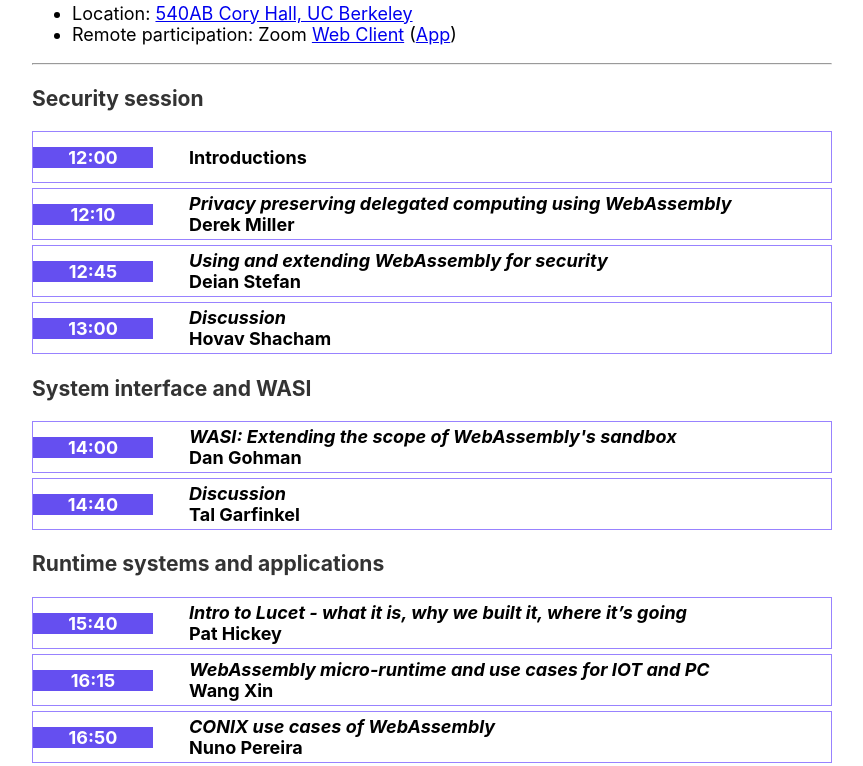
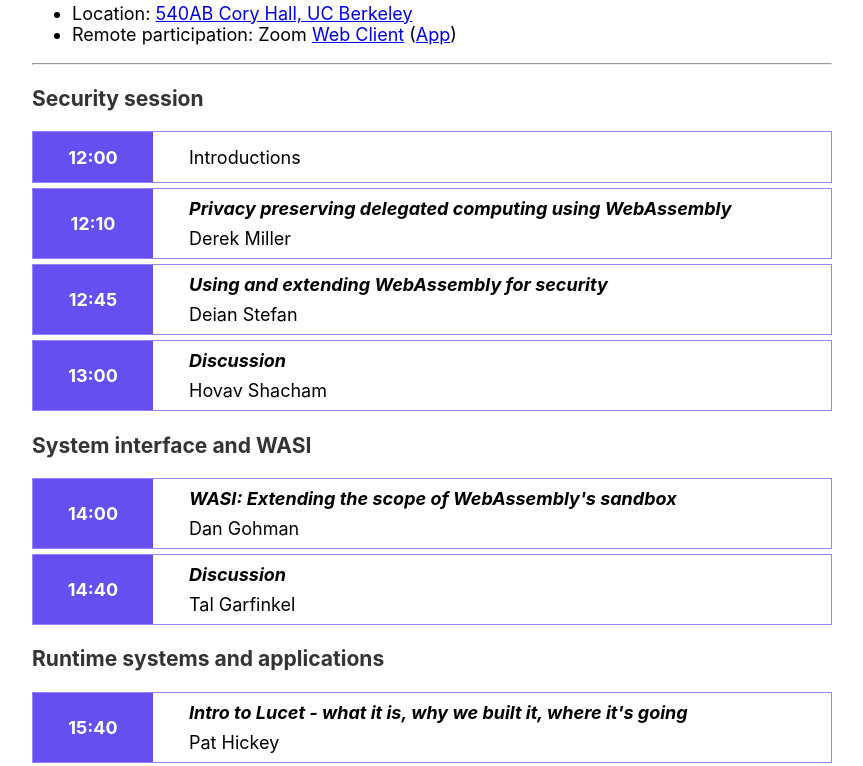
Before and after one commit to PLSysSec/wasm-beyond-the-browser, a plain HTML site: page index.html in a window 1280 px wide. Shown: the part 829-1595 px from the top of the page, without its empty margins (208-1071 px from the left). Drawn offline with Linux system fonts and the light colour scheme.

Commit message:
Style cleanup

```diff
--- a/index.html
+++ b/index.html
@@ -60,21 +60,21 @@
             <div class="event">
                 <div class="time">12:10</div>
                 <div class="desc">
-                  <em>Privacy preserving delegated computing using WebAssembly</em><br/>
+                  <em>Privacy preserving delegated computing using WebAssembly</em>
                   Derek Miller
                 </div>
             </div>
             <div class="event">
                 <div class="time">12:45</div>
                 <div class="desc">
-                  <em>Using and extending WebAssembly for security</em><br/>
+                  <em>Using and extending WebAssembly for security</em>
                   Deian Stefan
                 </div>
             </div>
             <div class="event">
                 <div class="time">13:00</div>
                 <div class="desc">
-                  <em>Discussion</em><br/>
+                  <em>Discussion</em>
                   Hovav Shacham
                 </div>
             </div>
@@ -84,14 +84,14 @@
             <div class="event">
                 <div class="time">14:00</div>
                 <div class="desc">
-                  <em>WASI: Extending the scope of WebAssembly's sandbox</em><br/>
+                  <em>WASI: Extending the scope of WebAssembly's sandbox</em>
                   Dan Gohman
                 </div>
             </div>
             <div class="event">
                 <div class="time">14:40</div>
                 <div class="desc">
-                  <em>Discussion</em><br/>
+                  <em>Discussion</em>
                   Tal Garfinkel
                 </div>
             </div>
@@ -101,28 +101,28 @@
             <div class="event">
                 <div class="time">15:40</div>
                 <div class="desc">
-                  <em>Intro to Lucet - what it is, why we built it, where it’s going</em><br/>
+                  <em>Intro to Lucet - what it is, why we built it, where it's going</em>
                   Pat Hickey
                 </div>
             </div>
             <div class="event">
                 <div class="time">16:15</div>
                 <div class="desc">
-                  <em>WebAssembly micro-runtime and use cases for IOT and PC</em><br/>
+                  <em>WebAssembly micro-runtime and use cases for IOT and PC</em>
                   Wang Xin
                 </div>
             </div>
             <div class="event">
                 <div class="time">16:50</div>
                 <div class="desc">
-                  <em>CONIX use cases of WebAssembly</em><br/>
+                  <em>CONIX use cases of WebAssembly</em>
                   Nuno Pereira
                 </div>
             </div>
             <div class="event">
                 <div class="time">17:05</div>
                 <div class="desc">
-                  <em>Discussion</em><br/>
+                  <em>Discussion</em>
                   Amit Levy
                 </div>
             </div>
--- a/style.css
+++ b/style.css
@@ -65,6 +65,7 @@ header a {
     display: relative;
     font-size: 18px;
     padding: 0 20px;
+    padding-bottom: 5rem;
 }
 
 h1, h2, h3, h4, h5, h6 {
@@ -91,23 +92,33 @@ p {
     border: 1px solid #9882FF;
     margin-top: 5px;
     display: flex;
-    align-items: center;
+    align-items: stretch;
     min-height: 50px;
+    flex-basis: content;
+    flex-shrink: 1;
 }
 
 .schedule .event .desc {
     order: 2;
+    padding: .5em 2em;
+    align-self: center;
+    /* display: flex;
+    flex-direction: column; */
+}
+
+.schedule .event .desc em {
     font-weight: bold;
-    padding: 0 2em;
+    display: block;
+    margin-bottom: .5em;
 }
 .schedule .event .time {
     order: 1;
     background: #654ff0;
     color: white;
     font-weight: bold;
-    height: 100%;
     width: 120px;
     display: flex;
     justify-content: center;
     align-items: center;
+    flex-shrink: 0;
 }
```
